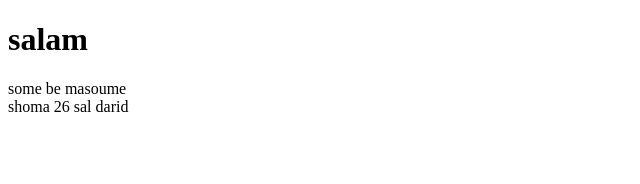
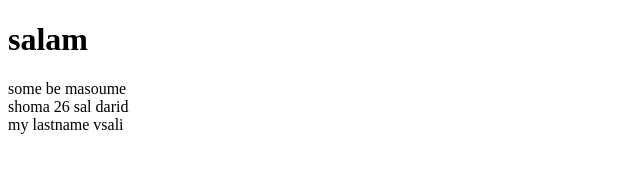
Before and after one commit to Masoume-vesali1993/practice-react, a React (Create React App) app: page / in a window 1280 px wide. Shown: the top 184 px of the page, without its empty margins (0-640 px from the left). Built offline with nearby package versions, Linux system fonts and the light colour scheme.

Commit message:
props
children

```diff
--- a/src/App.js
+++ b/src/App.js
@@ -6,7 +6,9 @@ function App() {
   return (
     <div>
       <h1>salam</h1>
-      <User name="masoume" age="26"/>
+      <User name="masoume" age="26">
+          my lastname vsali
+        </User>
     </div>
   );
 }
--- a/src/Components/User.js
+++ b/src/Components/User.js
@@ -5,7 +5,8 @@ let User = function (props){
     return (
         <div>
             some be {props.name}<br />
-            shoma {props.age} sal darid
+            shoma {props.age} sal darid<br/>
+            {props.children}
         </div>
     );
 }
```
